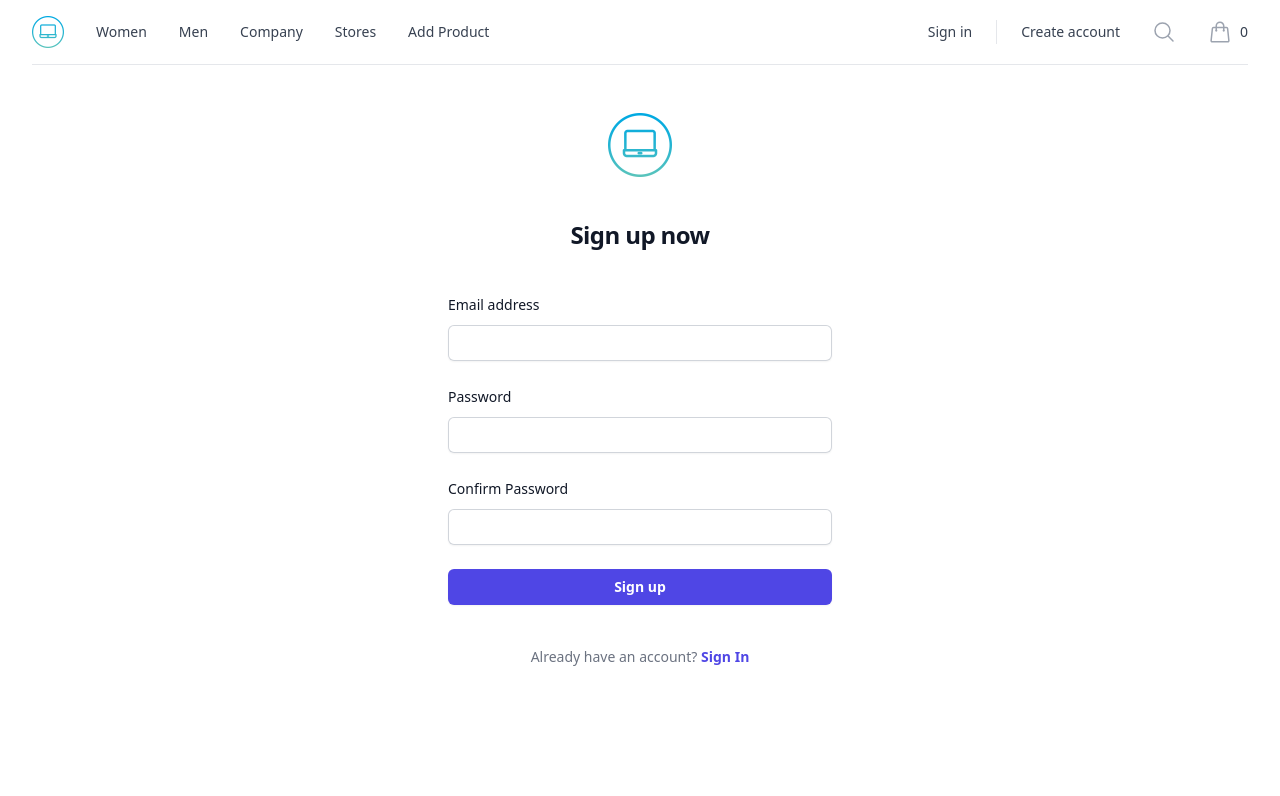
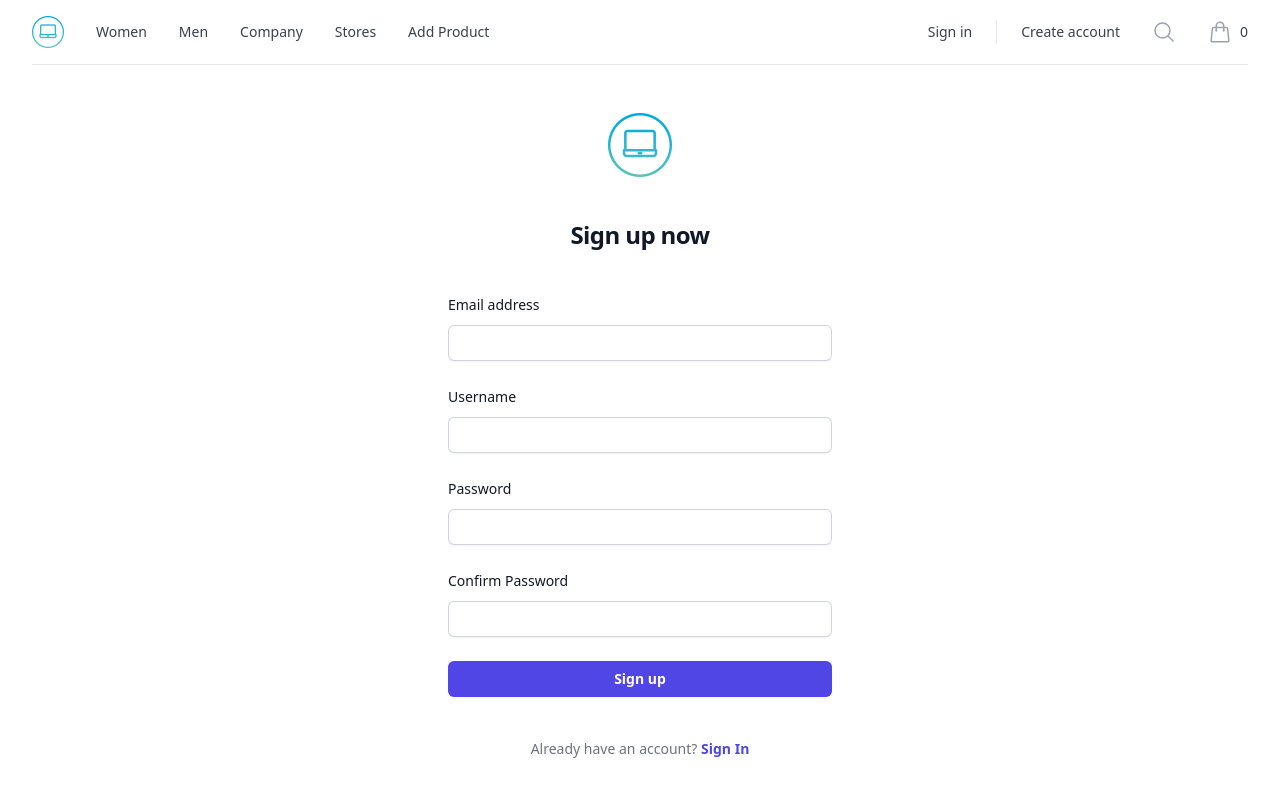
Before and after one commit to KostaKostov15/Tech-Sphere, a Vue app in the folder client/: page /users/register in a window 1280 px wide. Shown: the top 796 px of the page. Built offline with nearby package versions, Linux system fonts and the light colour scheme.

Commit message:
Update Register.vue

```diff
--- a/client/src/views/Register.vue
+++ b/client/src/views/Register.vue
@@ -20,8 +20,19 @@
               id="email"
               name="email"
               type="email"
-              autocomplete="email"
               required
+              class="block w-full rounded-md border-0 py-1.5 text-gray-900 shadow-sm ring-1 ring-inset ring-gray-300 placeholder:text-gray-400 focus:ring-2 focus:ring-inset focus:ring-indigo-600 sm:text-sm sm:leading-6"
+            >
+          </div>
+        </div>
+
+        <div>
+          <label for="username" class="block text-sm font-medium leading-6 text-gray-900">Username</label>
+          <div class="mt-2">
+            <input
+              id="username"
+              name="username"
+              type="text"
               class="block w-full rounded-md border-0 py-1.5 text-gray-900 shadow-sm ring-1 ring-inset ring-gray-300 placeholder:text-gray-400 focus:ring-2 focus:ring-inset focus:ring-indigo-600 sm:text-sm sm:leading-6"
             >
           </div>
@@ -36,7 +47,6 @@
               id="password"
               name="password"
               type="password"
-              required
               class="block w-full rounded-md border-0 py-1.5 text-gray-900 shadow-sm ring-1 ring-inset ring-gray-300 placeholder:text-gray-400 focus:ring-2 focus:ring-inset focus:ring-indigo-600 sm:text-sm sm:leading-6"
             >
           </div>
@@ -51,7 +61,6 @@
               id="rePassword"
               name="rePassword"
               type="password"
-              required
               class="block w-full rounded-md border-0 py-1.5 text-gray-900 shadow-sm ring-1 ring-inset ring-gray-300 placeholder:text-gray-400 focus:ring-2 focus:ring-inset focus:ring-indigo-600 sm:text-sm sm:leading-6"
             >
           </div>
```
